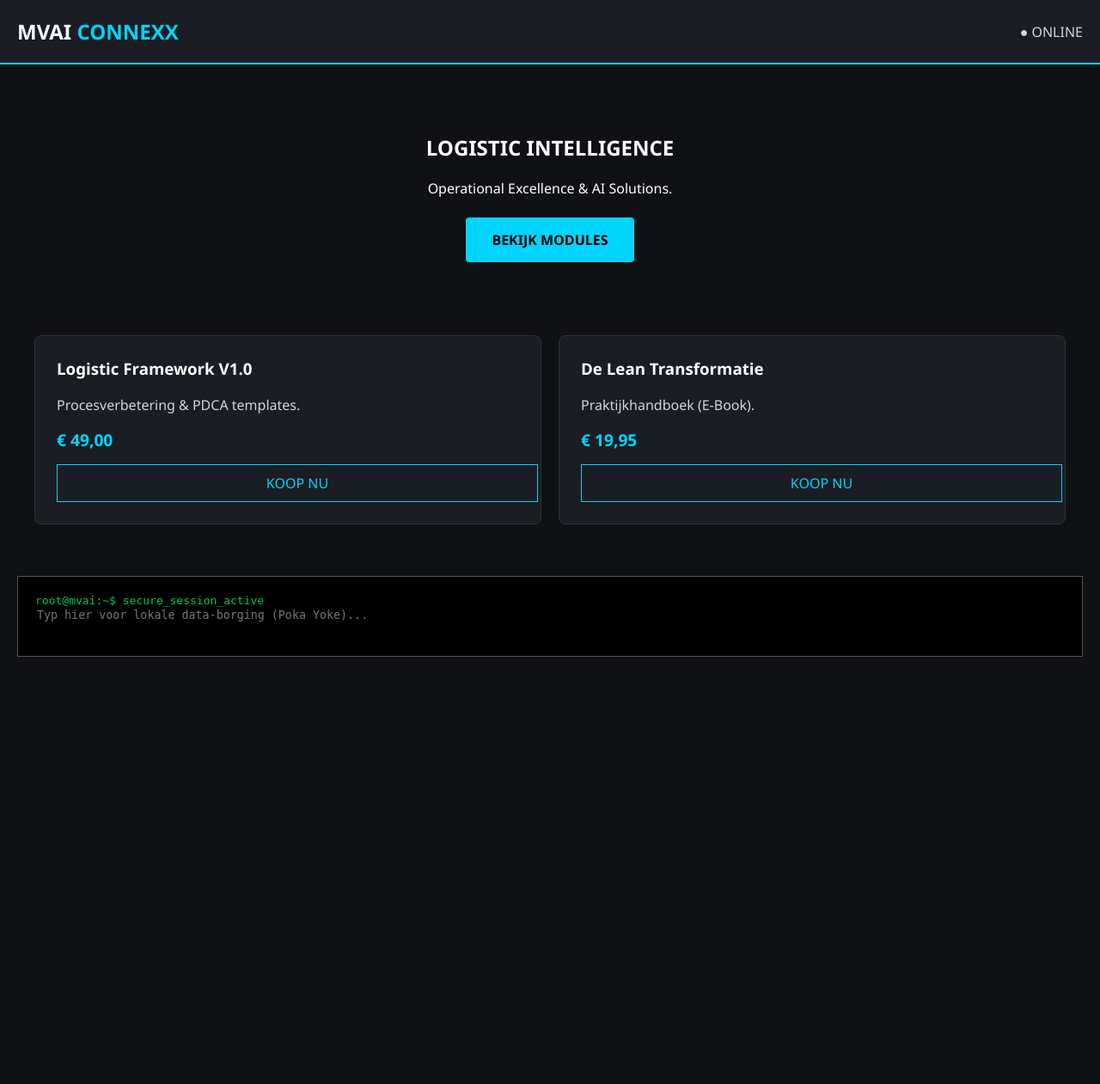
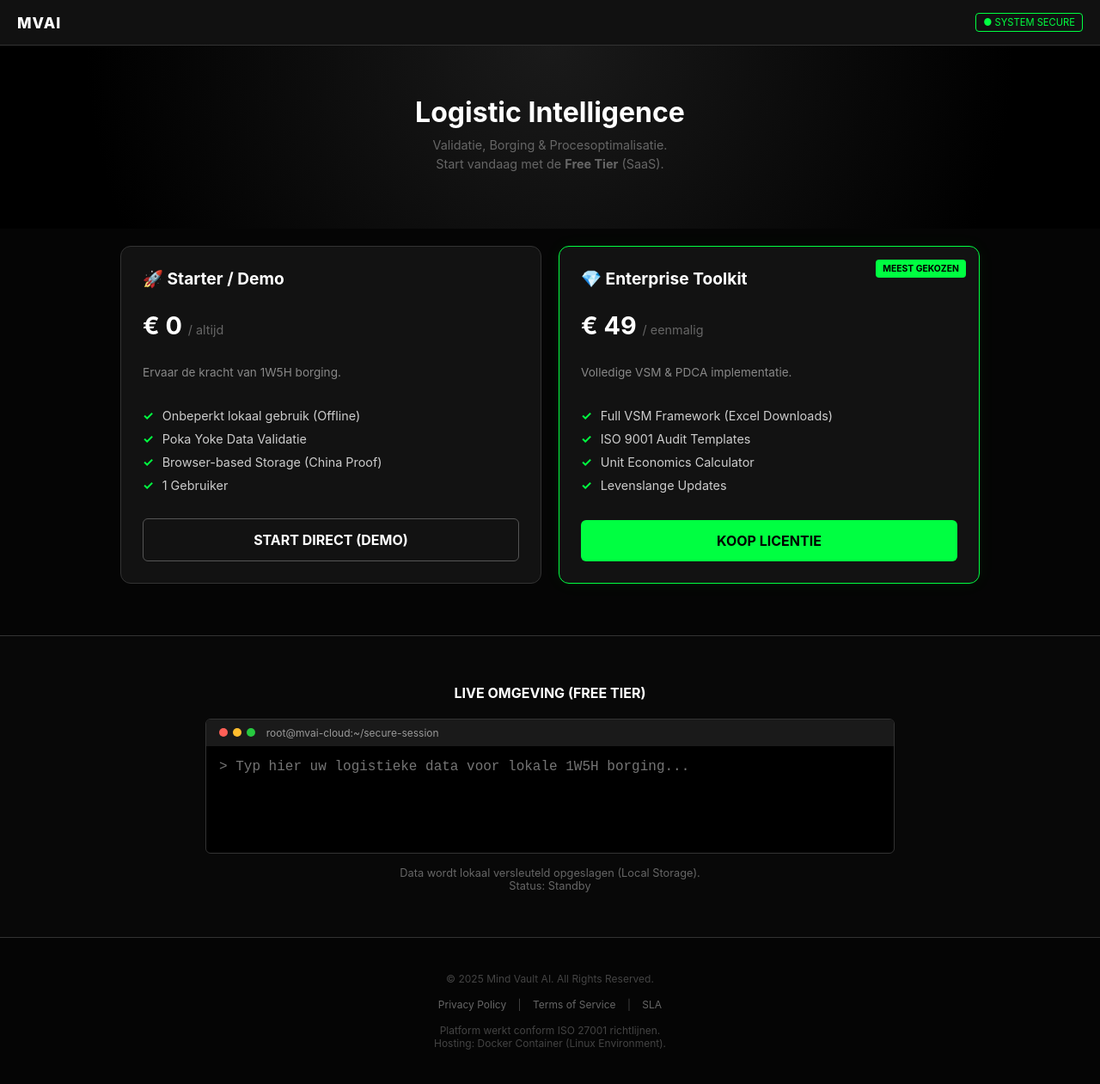
Before and after one commit to Mind-Vault-AI/mvai-connexx, a Flask app: page / in a window 1280 px wide. Shown: the whole page at 86% size. Before the commit the page ends 764 px from the top, so only its background shows below. Run offline with Flask 3, Linux system fonts and the light colour scheme.

Commit message:
Revamp dashboard layout and styling
Updated the dashboard HTML template with new meta tags, styles, and content for improved layout and functionality.

```diff
--- a/templates/dashboard.html
+++ b/templates/dashboard.html
@@ -2,57 +2,173 @@
 <html lang="nl">
 <head>
     <meta charset="UTF-8">
-    <meta name="viewport" content="width=device-width, initial-scale=1.0">
-    <title>MVAI | Global Intelligence Hub</title>
+    <meta name="viewport" content="width=device-width, initial-scale=1.0, maximum-scale=1.0, user-scalable=no">
+
+    <meta name="apple-mobile-web-app-capable" content="yes">
+    <meta name="apple-mobile-web-app-status-bar-style" content="black-translucent">
+    <meta name="apple-mobile-web-app-title" content="MVAI Hub">
+
+    <title>MVAI | Enterprise Intelligence</title>
     <style>
-        :root { --bg: #0f1115; --panel: #1a1d23; --accent: #00d4ff; --text: #cfd8dc; --green: #00c851; }
-        body { background-color: var(--bg); color: var(--text); font-family: 'Segoe UI', sans-serif; margin: 0; padding: 0; }
-        header { background: var(--panel); padding: 20px; border-bottom: 2px solid var(--accent); display: flex; justify-content: space-between; align-items: center; }
-        .logo { font-weight: 900; font-size: 1.5rem; color: #fff; }
-        .hero { padding: 60px 20px; text-align: center; color: #fff; }
-        .btn-main { background: var(--accent); color: #000; padding: 15px 30px; text-decoration: none; font-weight: bold; border-radius: 4px; }
-        .grid { display: grid; grid-template-columns: repeat(auto-fit, minmax(300px, 1fr)); gap: 20px; padding: 40px 20px; max-width: 1200px; margin: 0 auto; }
-        .card { background: var(--panel); padding: 25px; border-radius: 8px; border: 1px solid #333; }
-        .card h3 { color: #fff; margin-top: 0; }
-        .price { font-size: 1.2rem; color: var(--accent); font-weight: bold; display: block; margin: 15px 0; }
-        .btn-buy { display: block; width: 100%; padding: 10px; border: 1px solid var(--accent); color: var(--accent); text-align: center; text-decoration: none; }
-        .btn-buy:hover { background: var(--accent); color: #000; }
-        .terminal { background: #000; padding: 20px; font-family: monospace; color: var(--green); margin: 20px; border: 1px solid #555; }
-        textarea { width: 100%; background: transparent; border: none; color: inherit; resize: none; outline: none; }
+        :root { --bg: #050505; --panel: #121212; --accent: #00ff41; --text: #e0e0e0; --dim: #666; --border: #333; }
+        body { background-color: var(--bg); color: var(--text); font-family: -apple-system, BlinkMacSystemFont, 'Segoe UI', Roboto, sans-serif; margin: 0; padding: 0; -webkit-font-smoothing: antialiased; }
+
+        /* HEADER */
+        header { background: rgba(18,18,18,0.95); backdrop-filter: blur(10px); padding: 15px 20px; border-bottom: 1px solid var(--border); position: sticky; top: 0; z-index: 100; display: flex; justify-content: space-between; align-items: center; }
+        .logo { font-weight: 800; font-size: 1.1rem; letter-spacing: 1px; color: #fff; }
+        .status { font-size: 0.7rem; color: var(--accent); border: 1px solid var(--accent); padding: 3px 8px; border-radius: 4px; }
+
+        /* HERO */
+        .hero { text-align: center; padding: 60px 20px 40px; background: radial-gradient(circle at top, #1a1a1a 0%, #000 80%); }
+        h1 { font-size: 2rem; margin: 0 0 10px; line-height: 1.1; color:#fff; }
+        .sub { color: var(--dim); font-size: 0.9rem; max-width: 500px; margin: 0 auto 25px; line-height: 1.5; }
+
+        /* IOS HINT */
+        .ios-hint { background: #222; color: #fff; padding: 12px; font-size: 0.85rem; display: none; margin: 0 auto 20px; border-radius: 8px; max-width: 90%; border: 1px solid var(--accent); }
+
+        /* PRICING GRID */
+        .grid { display: grid; grid-template-columns: repeat(auto-fit, minmax(300px, 1fr)); gap: 20px; padding: 20px; max-width: 1000px; margin: 0 auto; }
+
+        .card { background: var(--panel); border: 1px solid var(--border); padding: 25px; border-radius: 12px; position: relative; display: flex; flex-direction: column; transition: transform 0.2s; }
+        .card:hover { border-color: #555; transform: translateY(-2px); }
+        .card.featured { border-color: var(--accent); box-shadow: 0 0 20px rgba(0, 255, 65, 0.05); }
+        .badge { position: absolute; top: 15px; right: 15px; background: var(--accent); color: #000; font-size: 0.65rem; font-weight: bold; padding: 4px 8px; border-radius: 4px; }
+
+        .card h3 { margin: 0 0 10px; color: #fff; font-size: 1.2rem; }
+        .price { font-size: 1.8rem; font-weight: bold; margin: 15px 0; display: block; color: #fff; }
+        .period { font-size: 0.9rem; color: var(--dim); font-weight: normal; }
+
+        ul { list-style: none; padding: 0; margin: 20px 0; flex-grow: 1; }
+        li { margin-bottom: 10px; font-size: 0.9rem; color: #ccc; display: flex; align-items: start; }
+        li::before { content: "✓"; color: var(--accent); margin-right: 10px; font-weight: bold; }
+
+        .btn { width: 100%; padding: 14px; border-radius: 6px; font-weight: bold; text-decoration: none; text-align: center; display: block; margin-top: auto; transition: 0.2s; box-sizing: border-box; }
+        .btn-primary { background: var(--accent); color: #000; border: none; }
+        .btn-outline { background: transparent; border: 1px solid #555; color: #fff; }
+
+        /* DEMO TERMINAL */
+        .terminal-wrap { padding: 40px 20px; border-top: 1px solid var(--border); margin-top: 40px; background: #080808; }
+        .terminal { max-width: 800px; margin: 0 auto; background: #000; border: 1px solid var(--border); border-radius: 6px; overflow: hidden; }
+        .term-header { background: #1a1a1a; padding: 8px 15px; font-size: 0.75rem; color: #999; display: flex; gap: 6px; align-items: center; }
+        .dot { width: 10px; height: 10px; background: #555; display: inline-block; border-radius: 50%; }
+        textarea { width: 100%; height: 120px; background: #000; color: var(--accent); border: none; padding: 15px; font-family: 'Courier New', monospace; resize: none; outline: none; box-sizing: border-box; font-size: 1rem; }
+
+        /* FOOTER */
+        footer { text-align: center; padding: 40px 20px; color: #444; font-size: 0.75rem; border-top: 1px solid var(--border); background: #050505; }
+        footer a { color: #666; text-decoration: none; margin: 0 10px; }
     </style>
 </head>
 <body>
+
 <header>
-    <div class="logo">MVAI <span style="color:var(--accent)">CONNEXX</span></div>
-    <div>● ONLINE</div>
+    <div class="logo">MVAI</div>
+    <div class="status">● SYSTEM SECURE</div>
 </header>
+
 <div class="hero">
-    <h2>LOGISTIC INTELLIGENCE</h2>
-    <p>Operational Excellence & AI Solutions.</p>
-    <br><a href="#shop" class="btn-main">BEKIJK MODULES</a>
+    <div id="ios-msg" class="ios-hint">📲 <strong>Installeer App:</strong> Tik in uw browser op 'Delen' en kies 'Zet op beginscherm'</div>
+    <h1>Logistic Intelligence</h1>
+    <p class="sub">Validatie, Borging & Procesoptimalisatie. <br>Start vandaag met de <strong>Free Tier</strong> (SaaS).</p>
 </div>
-<div id="shop" class="grid">
+
+<div class="grid">
     <div class="card">
-        <h3>Logistic Framework V1.0</h3>
-        <p>Procesverbetering & PDCA templates.</p>
-        <span class="price">€ 49,00</span>
-        <a href="#" class="btn-buy">KOOP NU</a>
+        <h3>🚀 Starter / Demo</h3>
+        <span class="price">€ 0 <span class="period">/ altijd</span></span>
+        <p style="font-size:0.85rem; color:#888;">Ervaar de kracht van 1W5H borging.</p>
+        <ul>
+            <li>Onbeperkt lokaal gebruik (Offline)</li>
+            <li>Poka Yoke Data Validatie</li>
+            <li>Browser-based Storage (China Proof)</li>
+            <li>1 Gebruiker</li>
+        </ul>
+        <a href="#demo" class="btn btn-outline">START DIRECT (DEMO)</a>
     </div>
-    <div class="card">
-        <h3>De Lean Transformatie</h3>
-        <p>Praktijkhandboek (E-Book).</p>
-        <span class="price">€ 19,95</span>
-        <a href="#" class="btn-buy">KOOP NU</a>
+
+    <div class="card featured">
+        <span class="badge">MEEST GEKOZEN</span>
+        <h3>💎 Enterprise Toolkit</h3>
+        <span class="price">€ 49 <span class="period">/ eenmalig</span></span>
+        <p style="font-size:0.85rem; color:#888;">Volledige VSM & PDCA implementatie.</p>
+        <ul>
+            <li>Full VSM Framework (Excel Downloads)</li>
+            <li>ISO 9001 Audit Templates</li>
+            <li>Unit Economics Calculator</li>
+            <li>Levenslange Updates</li>
+        </ul>
+        <a href="#" class="btn btn-primary">KOOP LICENTIE</a>
     </div>
 </div>
-<div class="terminal">
-    <div>root@mvai:~$ secure_session_active</div>
-    <textarea id="inp" placeholder="Typ hier voor lokale data-borging (Poka Yoke)..."></textarea>
+
+<div id="demo" class="terminal-wrap">
+    <h3 style="text-align:center; margin-bottom:20px; font-size:1rem; color:#fff;">LIVE OMGEVING (FREE TIER)</h3>
+    <div class="terminal">
+        <div class="term-header">
+            <span class="dot" style="background:#ff5f56"></span>
+            <span class="dot" style="background:#ffbd2e"></span>
+            <span class="dot" style="background:#27c93f"></span>
+            &nbsp; root@mvai-cloud:~/secure-session
+        </div>
+        <textarea id="inp" placeholder="> Typ hier uw logistieke data voor lokale 1W5H borging..."></textarea>
+    </div>
+    <p style="text-align:center; font-size:0.8rem; color:#666; margin-top:15px;">
+        Data wordt lokaal versleuteld opgeslagen (Local Storage). <br>
+        <span id="save-status">Status: Standby</span>
+    </p>
 </div>
+
+<footer>
+    &copy; 2025 Mind Vault AI. All Rights Reserved.<br><br>
+    <a href="#">Privacy Policy</a> | <a href="#">Terms of Service</a> | <a href="#">SLA</a>
+    <br><br>
+    Platform werkt conform ISO 27001 richtlijnen. <br>
+    Hosting: Docker Container (Linux Environment).
+</footer>
+
 <script>
-    const i=document.getElementById('inp');
-    i.value=localStorage.getItem('draft')||'';
-    i.oninput=()=>{ localStorage.setItem('draft',i.value); };
+    // 1. iOS Detectie voor "Add to Home Screen" melding
+    const isIos = /iPad|iPhone|iPod/.test(navigator.userAgent) && !window.MSStream;
+    // Check of het al in 'standalone' (app) modus draait
+    const isStandalone = window.navigator.standalone || (window.matchMedia('(display-mode: standalone)').matches);
+
+    if (isIos && !isStandalone) {
+        document.getElementById('ios-msg').style.display = 'block';
+    }
+
+    // 2. Poka Yoke & Save Logic
+    const i = document.getElementById('inp');
+    const status = document.getElementById('save-status');
+
+    // Laad eerder opgeslagen concept
+    i.value = localStorage.getItem('mvai_draft') || '';
+
+    let timeout;
+    i.oninput = () => {
+        status.innerText = "Status: Typen...";
+        status.style.color = "#ffbd2e";
+
+        // A. Direct Lokaal Opslaan (Altijd veilig)
+        localStorage.setItem('mvai_draft', i.value);
+
+        // B. Cloud Sync Simulatie (Debounce: pas sturen als je stopt met typen)
+        clearTimeout(timeout);
+        timeout = setTimeout(() => {
+            fetch('/api/save', {
+                method: 'POST',
+                headers: {'Content-Type': 'application/json'},
+                body: JSON.stringify({txt: i.value})
+            })
+            .then(res => {
+                status.innerText = "Status: Veilig Geborgd (Cloud Synced)";
+                status.style.color = "#00ff41";
+            })
+            .catch(err => {
+                status.innerText = "Status: Offline (Lokaal Opgeslagen)";
+                status.style.color = "#aaa";
+            });
+        }, 1000);
+    };
 </script>
+
 </body>
 </html>
```
